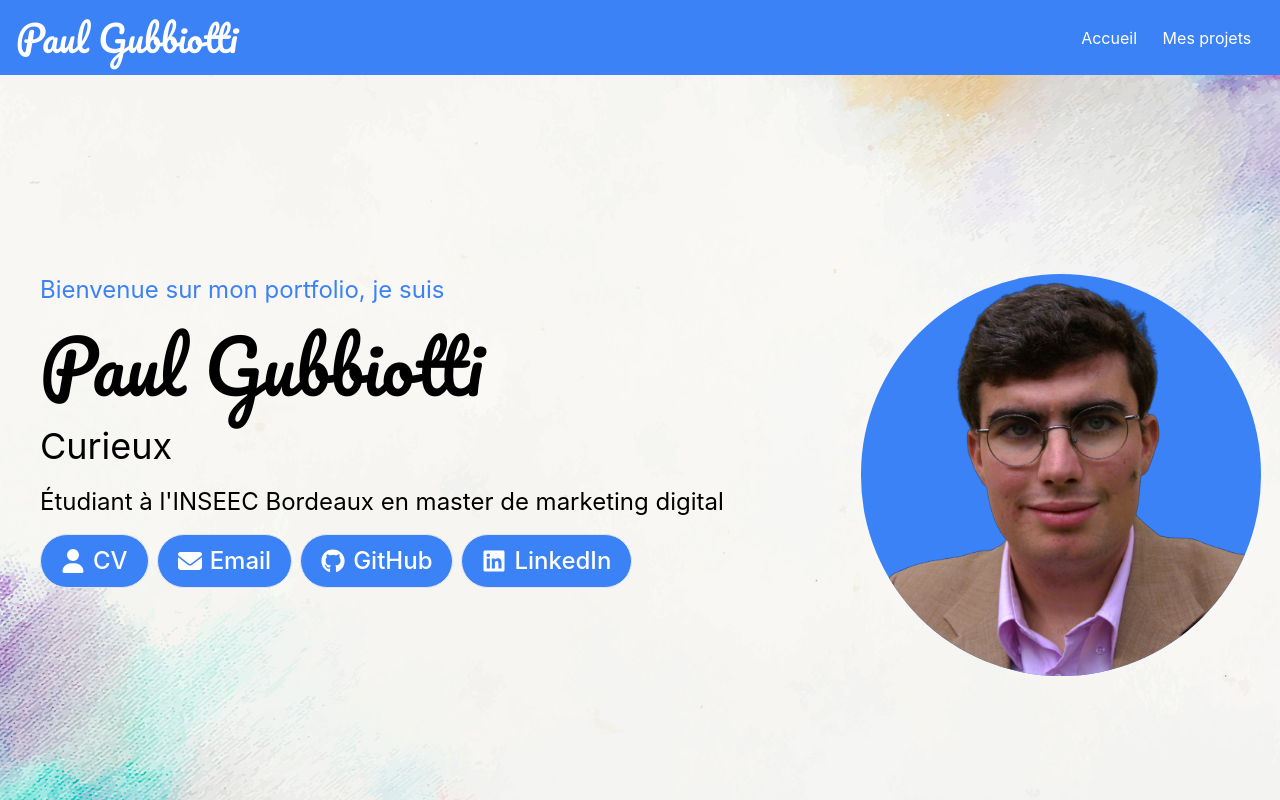
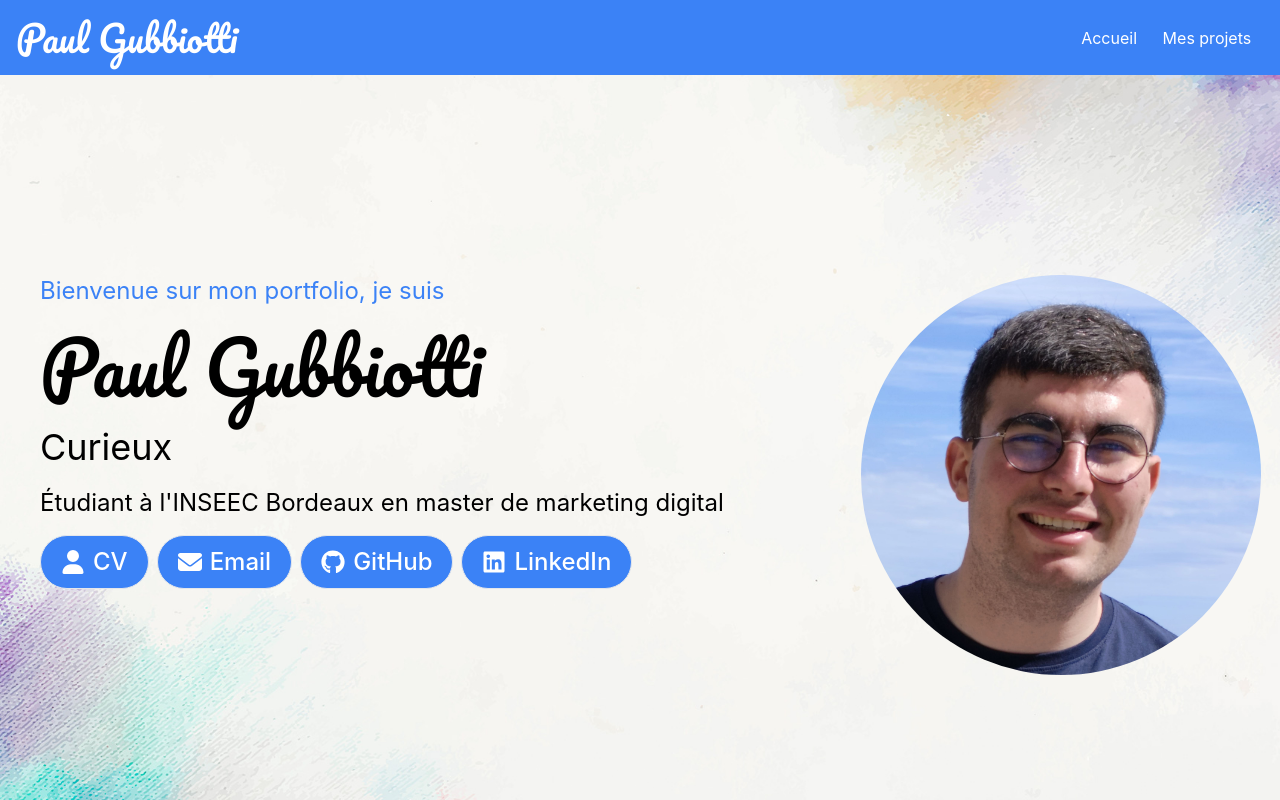
Before and after one commit to PaulGub/portfolio-next, a Next.js app: page / in a window 1280 px wide. Shown: the top 800 px of the page. Built offline with nearby package versions, Linux system fonts and the light colour scheme.

Commit message:
update picture of me

```diff
--- a/pages/index.tsx
+++ b/pages/index.tsx
@@ -40,7 +40,7 @@ const Home: NextPage = () => {
                             </div>
                         </div>
                         <div className='col-span-2 lg:justify-start justify-center flex py-7 px-2'>
-                            <Image className="bg-pur rounded-full" src={"/paul.png"} width="400" height="400" alt="image de paul gubbiotti" />
+                            <Image className="rounded-full" src={"/paul.jpg"} width="400" height="400" alt="image de paul gubbiotti" />
                         </div>
                     </div>
                 </div>
```
Also changed, not shown: public/paul.jpg (added), public/paul.png (deleted).
